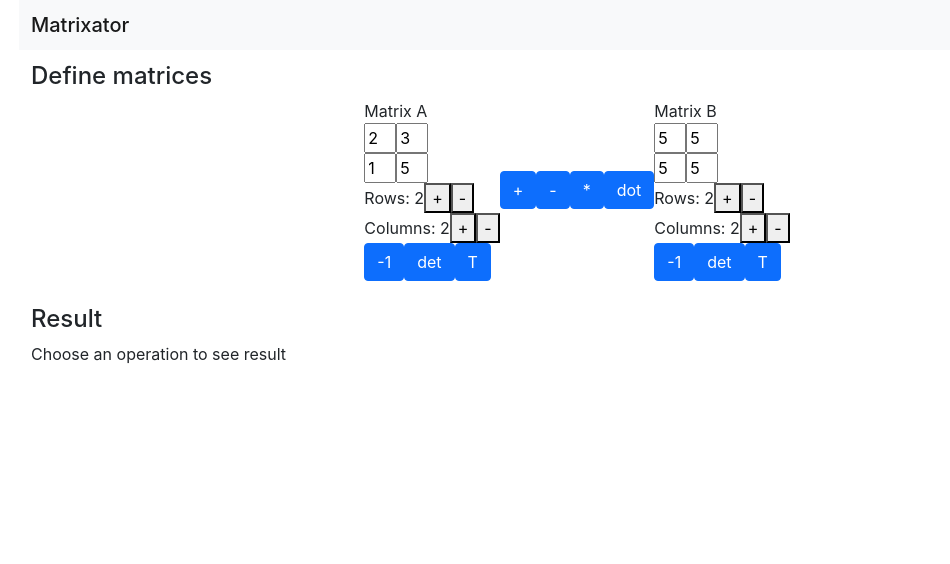
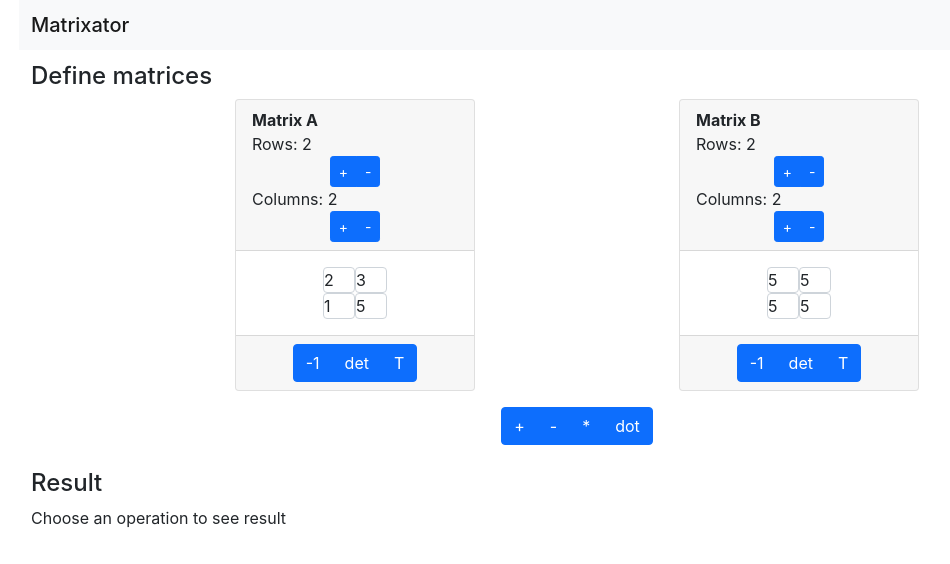
Before and after one commit to Adeity/matrixator, a React (Create React App) app: page / in a window 1280 px wide. Shown: the top 564 px of the page, without its empty margins (63-1013 px from the left). Built offline with nearby package versions, Linux system fonts and the light colour scheme.

Commit message:
changed ui

```diff
--- a/package.json
+++ b/package.json
@@ -8,6 +8,7 @@
     "@testing-library/user-event": "^12.8.3",
     "mathjs": "^9.4.4",
     "react": "^17.0.2",
+    "react-bootstrap": "^2.4.0",
     "react-dom": "^17.0.2",
     "react-scripts": "4.0.3",
     "web-vitals": "^1.1.2"
--- a/src/components/DimensionSettings.js
+++ b/src/components/DimensionSettings.js
@@ -1,17 +1,26 @@
+import Button from 'react-bootstrap/Button'
+import {ButtonGroup} from "react-bootstrap";
 function DimensionSettings (props) {
 
     return (
         <div className={"dimension-settings"}>
-            <div className={"row-dimenension-settings"}>
+            <div className={"dimension-header"}>
                 Rows: <span>{props.rowDimension}</span>
-                <button onClick={() => props.functions.addRowToMatrix(props.id)}>+</button>
-                <button onClick={() => props.functions.removeRowFromMatrix(props.id)}>-</button>
-
             </div>
-            <div className={"column-dimension-settings"}>
+            <div className={"dimension-button-group"}>
+                <ButtonGroup>
+                    <Button size={"sm"} className={""} onClick={() => props.functions.addRowToMatrix(props.id)}>+</Button>
+                    <Button size={"sm"} onClick={() => props.functions.removeRowFromMatrix(props.id)}>-</Button>
+                </ButtonGroup>
+            </div>
+            <div className={"dimension-header"}>
                 Columns: <span>{props.columnDimension}</span>
-                <button onClick={() => props.functions.addColumnToMatrix(props.id)}>+</button>
-                <button onClick={() => props.functions.removeColumnFromMatrix(props.id)}>-</button>
+            </div>
+            <div className={"dimension-button-group"}>
+                <ButtonGroup>
+                    <Button size={"sm"} onClick={() => props.functions.addColumnToMatrix(props.id)}>+</Button>
+                    <Button size={"sm"} onClick={() => props.functions.removeColumnFromMatrix(props.id)}>-</Button>
+                </ButtonGroup>
             </div>
         </div>
     )
--- a/src/components/Matrix.js
+++ b/src/components/Matrix.js
@@ -1,4 +1,5 @@
-
+import {FormText} from "react-bootstrap";
+import {Form} from "react-bootstrap";
 function Matrix (props) {
     let disabled = (props.disabled === true) ? "disabled" : "";
 
@@ -6,11 +7,11 @@ function Matrix (props) {
     console.log(props.elements)
 
     const elements = props.elements.map((row, indexRow) =>
-        <div key={props.id + "" + indexRow}>
+        <div key={props.id + "" + indexRow} className={"matrix-row"}>
             {
                 row.map((element, indexCol) =>
-                    <input onChange={(e) => props.functions.changeElementInMatrix(props.id, indexRow, indexCol, e.target.value)} key = {indexRow+""+indexCol+props.id} defaultValue={element}  disabled={disabled} className={"matrix-element " + props.additionalStyle}>
-                    </input>
+                    <Form.Control onChange={(e) => props.functions.changeElementInMatrix(props.id, indexRow, indexCol, e.target.value)} key = {indexRow+""+indexCol+props.id} defaultValue={element}  disabled={disabled} className={"matrix-element " + props.additionalStyle}>
+                    </Form.Control>
                 )
             }
         </div>
--- a/src/components/Sections/DefinitionSection.js
+++ b/src/components/Sections/DefinitionSection.js
@@ -2,6 +2,7 @@ import SingleMatrixDefinition from '../SingleMatrixDefinition'
 import DimensionSettings from '../DimensionSettings'
 import Matrix from '../Matrix'
 import Button from "../Buttons/Button";
+import {ButtonGroup} from "react-bootstrap";
 
 
 function DefinitionSection(props){
@@ -45,15 +46,17 @@ function DefinitionSection(props){
     return(
         <div className={"definition-section"}>
             <h4>Define matrices</h4>
-            <div className={"d-flex justify-content-center"}>
+            <div className={"definition-section-matrices"}>
                 {matrixA}
-                <div className={"d-flex flex-wrap align-items-center"}>
+                {matrixB}
+            </div>
+            <div className={"d-flex flex-wrap align-items-center justify-content-center mt-3"}>
+                <ButtonGroup>
                     <Button value = {"+"} handleClick = {props.calculations.addition}/>
                     <Button value = {"-"} handleClick = {props.calculations.subtraction}/>
                     <Button value = {"*"} handleClick = {props.calculations.multiplication}/>
                     <Button value = {"dot"} handleClick = {props.calculations.calculateDot}/>
-                </div>
-                {matrixB}
+                </ButtonGroup>
             </div>
         </div>
     )
--- a/src/components/SingleMatrixDefinition.js
+++ b/src/components/SingleMatrixDefinition.js
@@ -1,3 +1,4 @@
+import {ButtonGroup, Card} from "react-bootstrap";
 function SingleMatrixDefinition(props){
     //  if matrix is not square, some matrix operations must be disabled
     const disabled = (props.rowDimension === props.columnDimension) ? "" : "disabled";
@@ -9,15 +10,22 @@ function SingleMatrixDefinition(props){
     console.log(props.matrixName)
 
     return(
-        <div className={"single-matrix-definition"}>
-            <span>Matrix {props.matrixName}</span>
-            {props.deleteMatrixButton}
-            {props.matrix}
-            {props.dimensionSettings}
-            <button className={"btn btn-primary " + props.isDisabled} onClick={() => props.calculations.inverseMatrix(props.matrixName)} disabled={disabled}>-1</button>
-            <button className={"btn btn-primary " + props.isDisabled} onClick={() => props.calculations.calculateDeterminant(props.matrixName)} disabled={disabled}>det</button>
-            <button className={"btn btn-primary " + props.isDisabled} onClick={() => props.calculations.transposeMatrix(props.matrixName)} disabled={disabled}>T</button>
-        </div>
+        <Card className={"single-matrix-definition"}>
+            <Card.Header>
+                <span className={"matrix-name"}>Matrix {props.matrixName}</span>
+                {props.dimensionSettings}
+            </Card.Header>
+            <Card.Body className={"matrix-elements"}>
+                {props.matrix}
+            </Card.Body>
+            <Card.Footer className={"d-flex justify-content-center"}>
+                <ButtonGroup>
+                    <button className={"btn btn-primary " + props.isDisabled} onClick={() => props.calculations.inverseMatrix(props.matrixName)} disabled={disabled}>-1</button>
+                    <button className={"btn btn-primary " + props.isDisabled} onClick={() => props.calculations.calculateDeterminant(props.matrixName)} disabled={disabled}>det</button>
+                    <button className={"btn btn-primary " + props.isDisabled} onClick={() => props.calculations.transposeMatrix(props.matrixName)} disabled={disabled}>T</button>
+                </ButtonGroup>
+            </Card.Footer>
+        </Card>
     )
 }
 
--- a/src/index.css
+++ b/src/index.css
@@ -26,8 +26,19 @@ mjx-container[jax="CHTML"][display="true"] {
   display: inline-block!important;
 }
 
+.matrix-name {
+  font-weight: bold;
+}
+
+.dimension-button-group {
+  display: flex;
+  justify-content: center;
+}
+
 .matrix-element {
   width: 2rem;
+  display: initial;
+  padding: 0;
 }
 
 .result-view-div {
@@ -44,6 +55,28 @@ header {
   padding: .75rem
 }
 
+.single-matrix-definition{
+  min-width: 15rem;
+}
+
+.matrix-elements {
+  display: flex;
+  justify-content: center;
+  align-items: center;
+}
+
+.matrix-row {
+  display: flex;
+  justify-content: center;
+}
+
+
+
+.definition-section-matrices{
+  display: flex;
+  justify-content: space-evenly;
+}
+
 .result {
   width: fit-content;
 }
```
Also changed, not shown: 1 other file (tests, documents, lock files or other folders).
